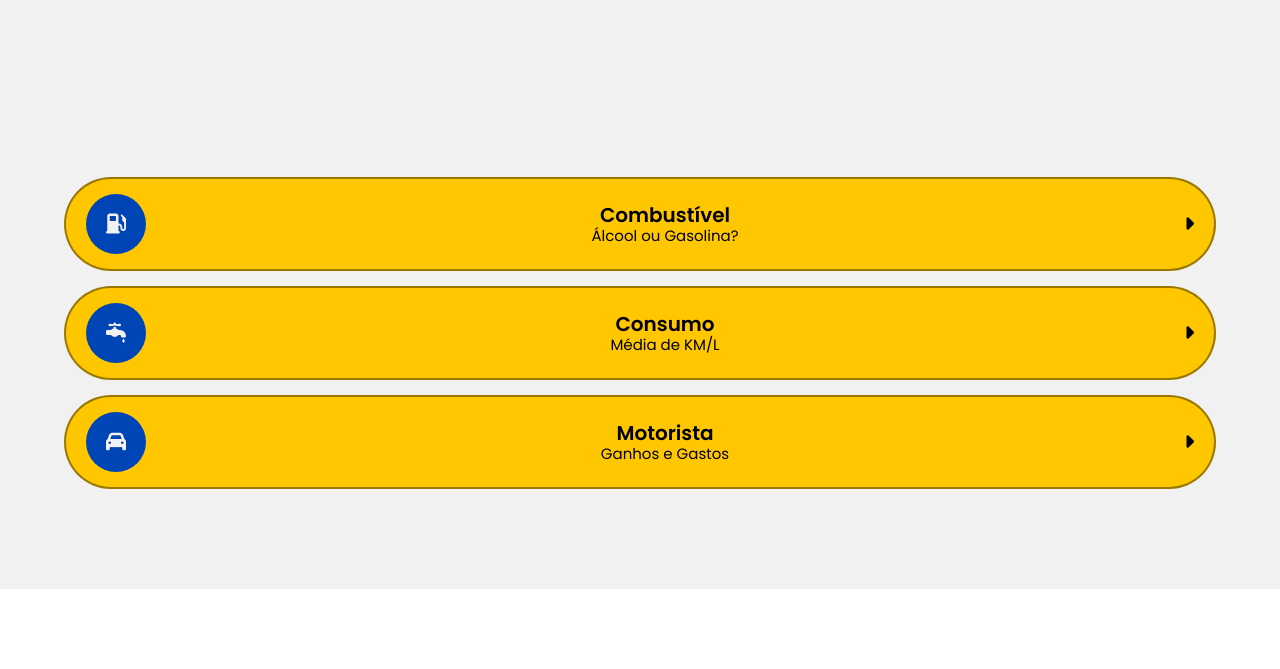
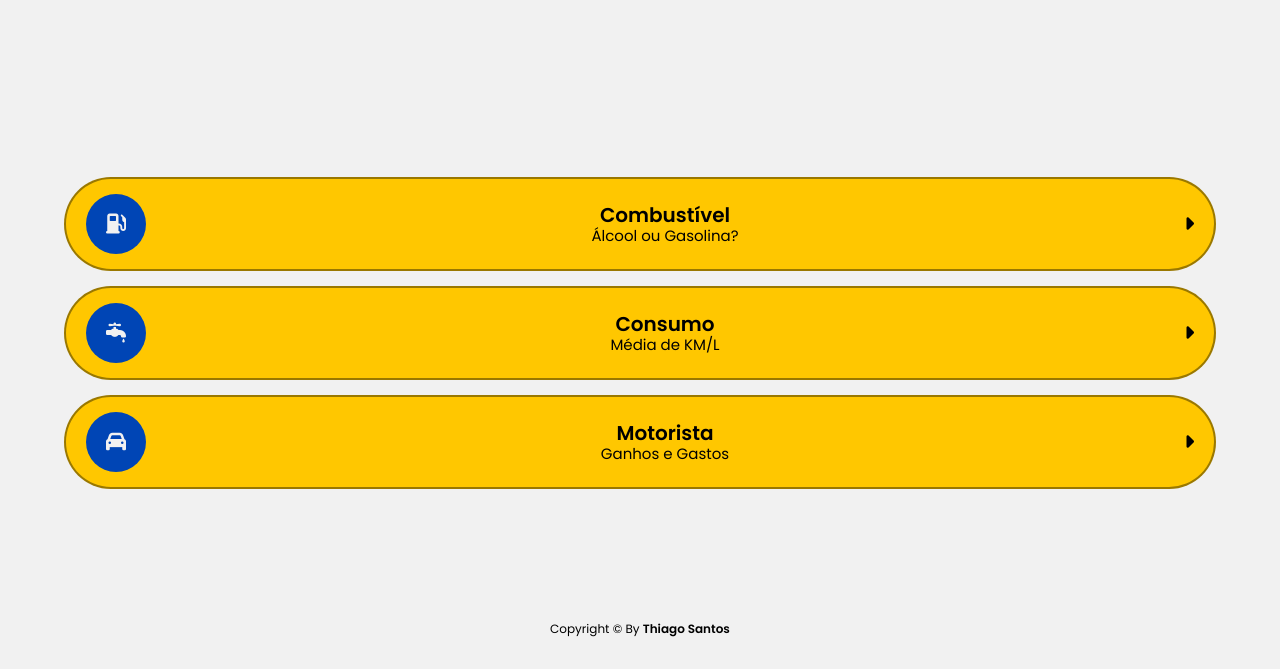
Before and after one commit to Thiago-S-Sousa/AutoFlex, a plain HTML site: page index.html in a window 1280 px wide. Shown: the part 211-880 px from the top of the page. Before the commit the page ends 800 px from the top, so only its background shows below. Drawn offline with Linux system fonts and the light colour scheme.

Commit message:
feat: footer added to home page

```diff
--- a/css/styles.css
+++ b/css/styles.css
@@ -78,7 +78,7 @@ li > a {
 
 	text-decoration: none;
 
-	border-radius: 5rem;
+	border-radius: 50%;
 }
 
 a > .icon {
@@ -113,3 +113,26 @@ a > .arrow {
 	font-size: 2rem;
 	color: #000;
 }
+
+footer {
+	display: flex;
+	justify-content: center;
+	align-items: center;
+
+	height: 10dvh;
+	width: 100%;
+
+	background-color: #f1f1f1;
+}
+
+.copyright-text {
+	text-align: center;
+	font-size: 1.2rem;
+	font-weight: 400;
+
+	width: 90%;
+
+	& span {
+		font-weight: 600;
+	}
+}
--- a/index.html
+++ b/index.html
@@ -46,6 +46,11 @@
 				</li>
 			</nav>
 		</main>
+		<footer>
+			<aside class="copyright-text">
+				Copyright &copy; By <span>Thiago Santos</span>
+			</aside>
+		</footer>
 		<script
 			src="https://kit.fontawesome.com/9c7d743b7c.js"
 			crossorigin="anonymous"
```
